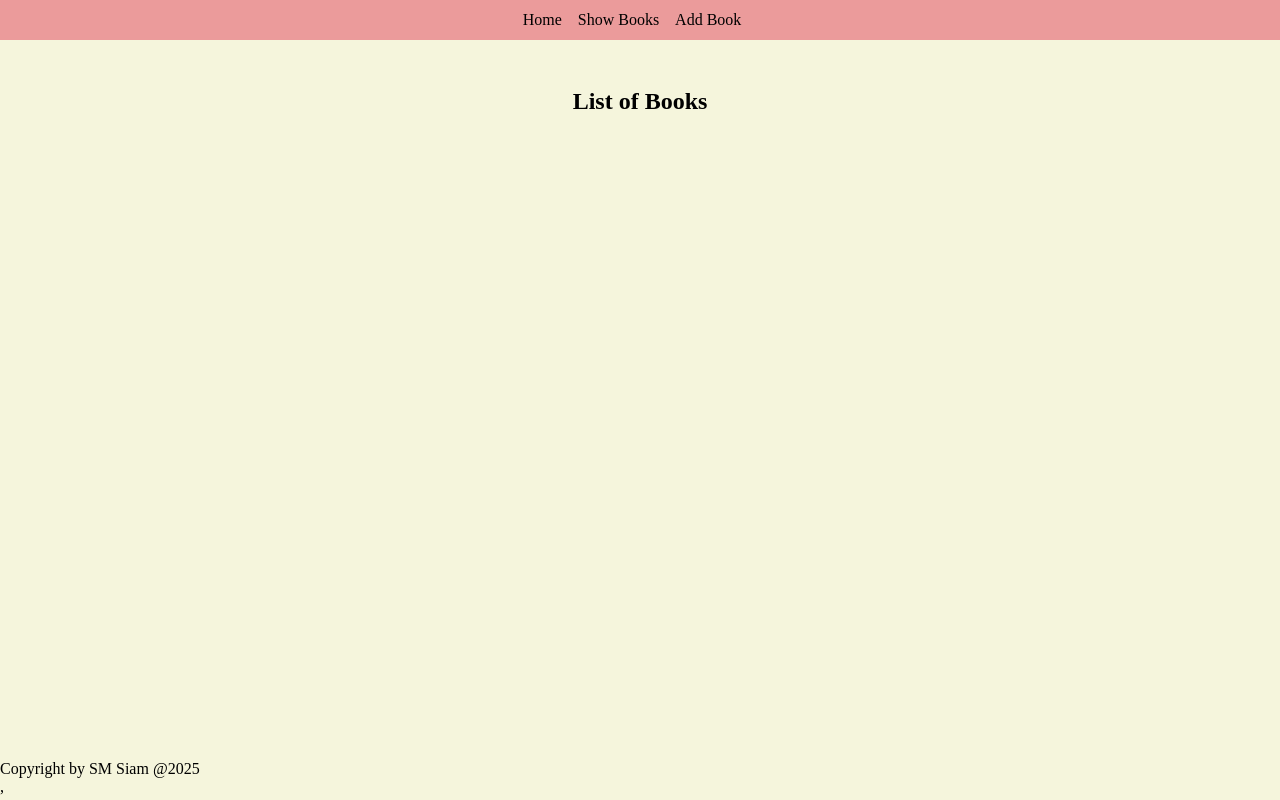
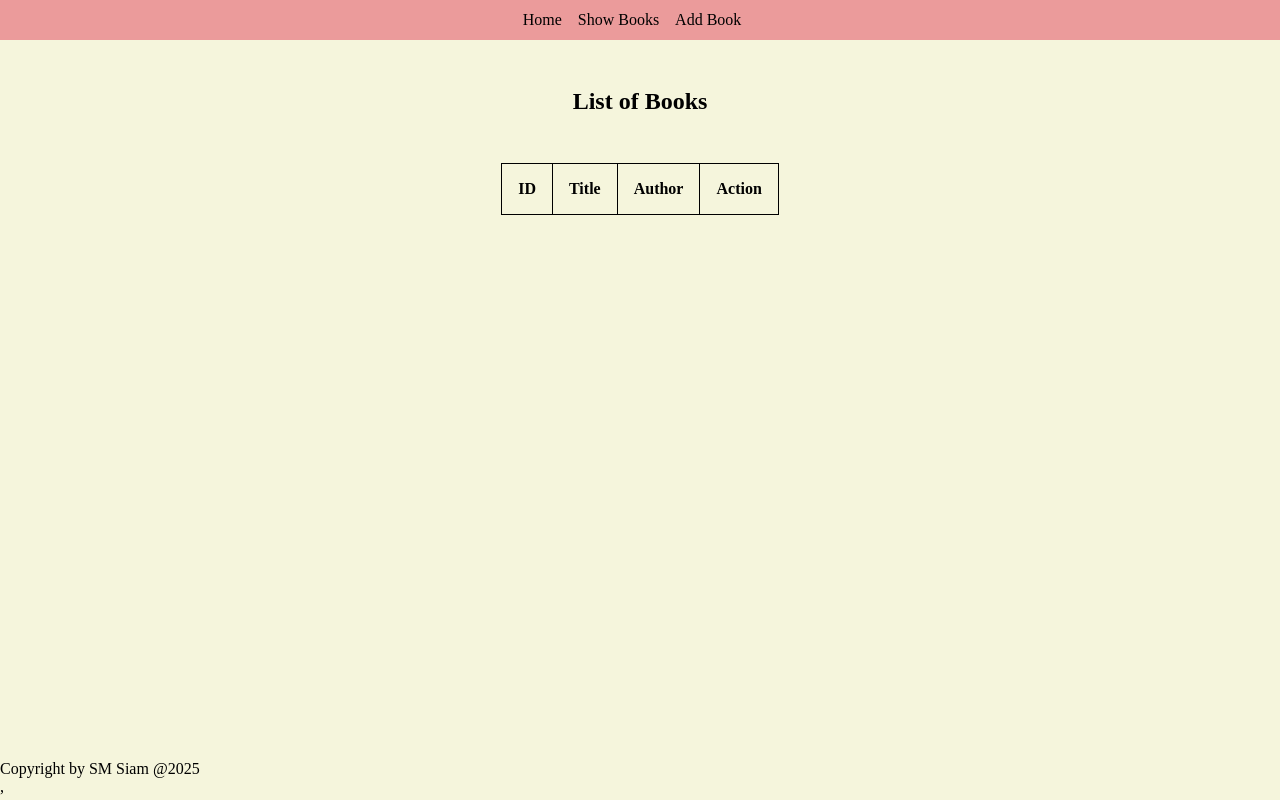
Before and after one commit to siam114/CRUD-using-toolkit, a React (Vite) app: page /show-books in a window 1280 px wide. Built offline with nearby package versions, Linux system fonts and the light colour scheme.

Commit message:
design table show book

```diff
--- a/src/features/books/BooksView.jsx
+++ b/src/features/books/BooksView.jsx
@@ -1,9 +1,22 @@
 import React from 'react'
+import { useSelector } from 'react-redux'
 
 const BooksView = () => {
+  const books = useSelector((state)=>state.booksReducer.books);
+
   return (
     <div>
       <h2>List of Books</h2>
+      <table>
+        <thead>
+          <tr>
+            <th>ID</th>
+            <th>Title</th>
+            <th>Author</th>
+            <th>Action</th>
+          </tr>
+        </thead>
+      </table>
     </div>
   )
 }
```
